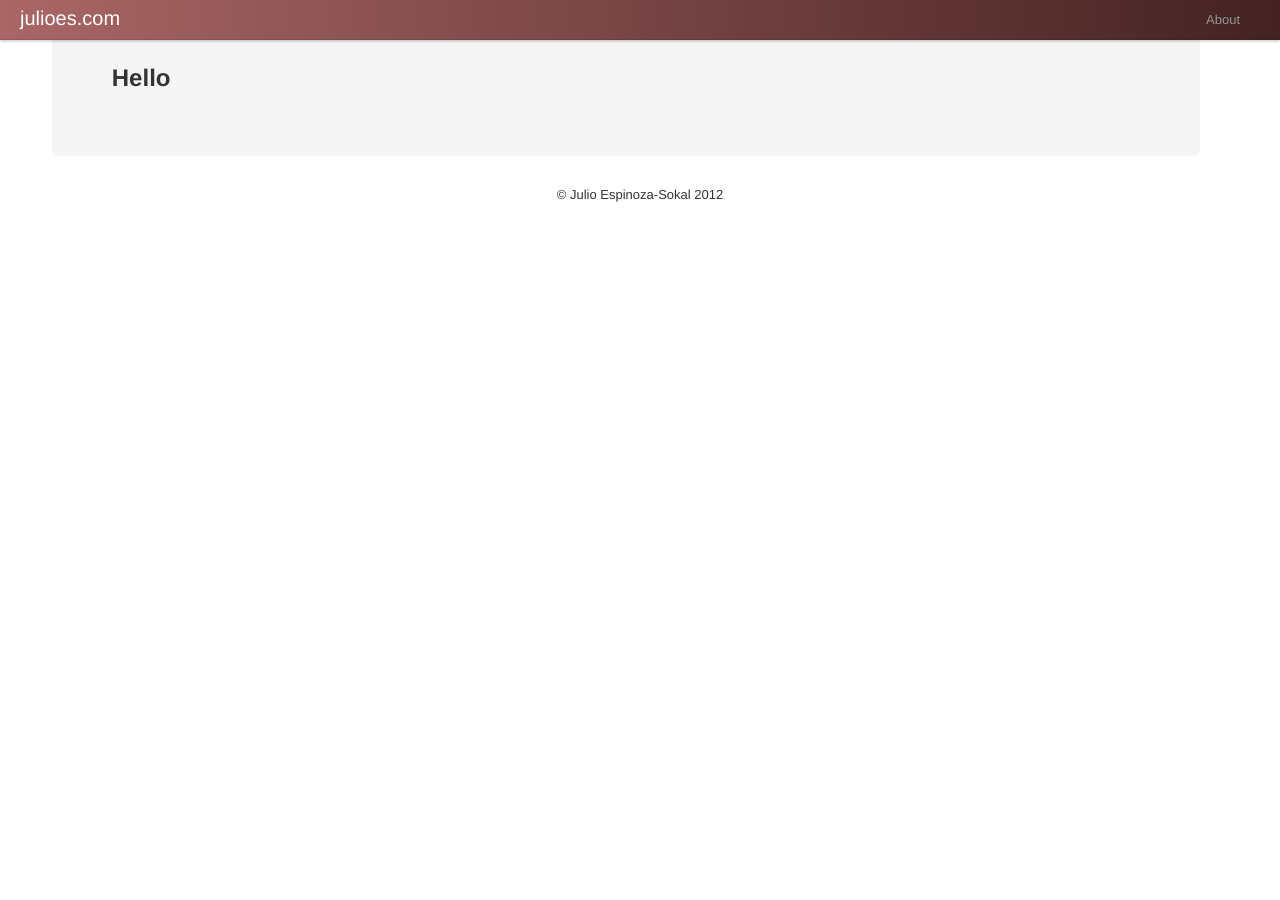
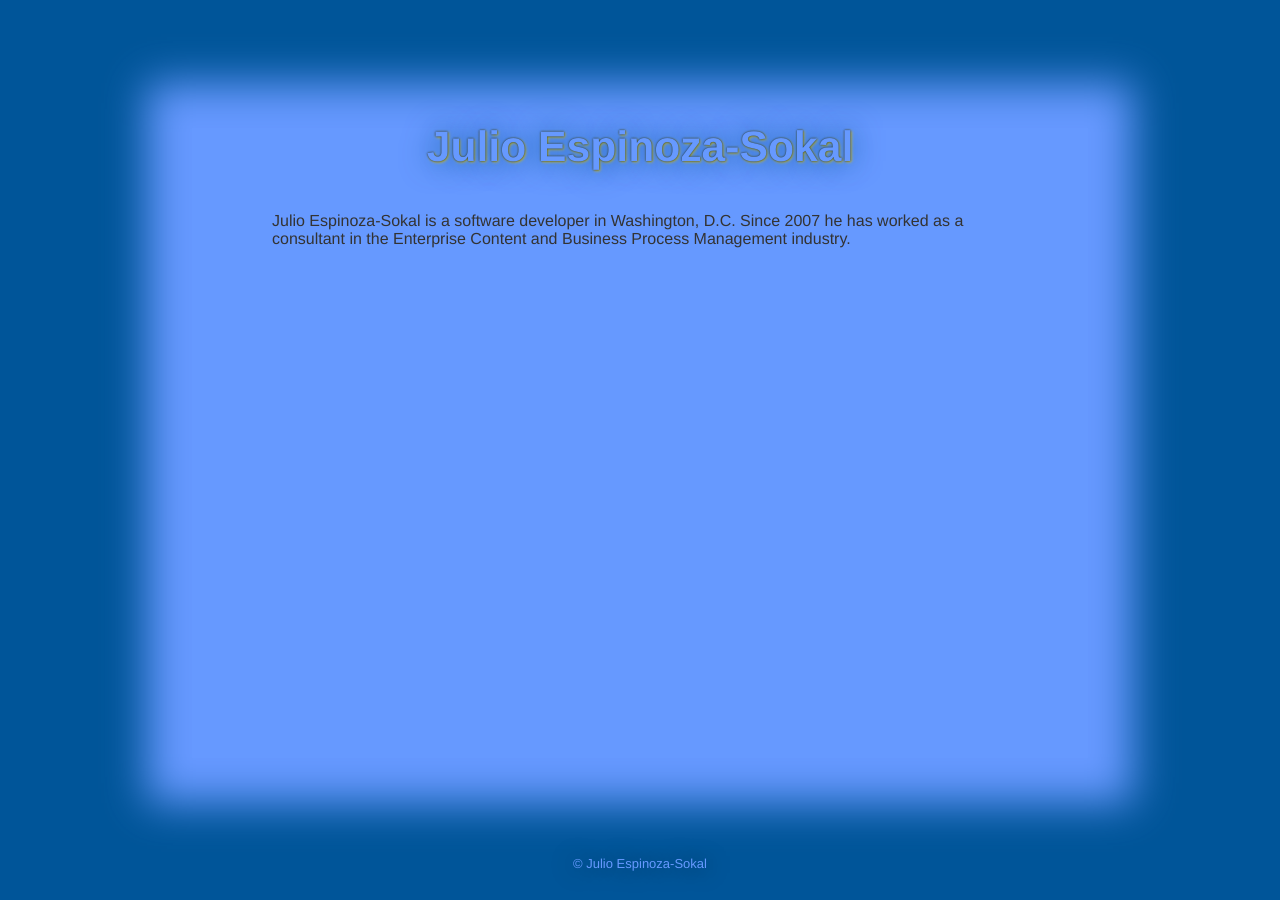
Before and after one commit to julioes/julioes.github.io, a Jekyll site: the page built from index.html, in a window 1280 px wide. Built offline with Jekyll 4.4.1, drawn with Linux system fonts in a browser that asks for light colours.

Commit message:
Blue boxes.
Signed-off-by: Julio Espinoza-Sokal <julioes@gmail.com>

```diff
--- a/_config.yml
+++ b/_config.yml
@@ -13,4 +13,4 @@ author:
 
 production_url: http://julioes.github.com
 
-permalink: /:year/:month/:title
+permalink: /blog/:year/:month/:title
--- a/_layouts/layout.html
+++ b/_layouts/layout.html
@@ -7,8 +7,6 @@
     <link rel="stylesheet" href="/css/bootstrap.min.css" type="text/css" media="screen"/>
     <link rel="stylesheet" href="/css/bootstrap-responsive.min.css" type="text/css" media="screen"/>
     <link rel="stylesheet" href="/css/styles.css" type="text/css" media="screen"/>
-  </head>
-  </head>
   </head>
   <body>
     <div class="navbar navbar-fixed-top">
--- a/css/styles.css
+++ b/css/styles.css
@@ -8,6 +8,43 @@
   background-image: linear-gradient(left, #A66, #422);
 }
 
+body#main-body {
+  background-color: #005599;
+}
+
+div#main-block {
+  position: fixed;
+  left: 0px;
+  right: 0px;
+  margin: 10% 15% 15%;
+  height: 70%;
+  background: #7db9e8;
+  background: #69F;
+  -webkit-box-shadow: 0px 0px 40px 45px #69F;
+  -moz-box-shadow: 0px 0px 40px 45px #69F;
+  -o-box-shadow: 0px 0px 40px 45px #69F;
+  -ms-box-shadow: 0px 0px 40px 45px #69F;
+  box-shadow: 0px 0px 40px 45px #69F;
+}
+
+div#main-block h1 {
+  text-align: center;
+  text-shadow: 0px 0px 30px #059, 0px 0px 2px #111, 1px 1px 3px gold;
+  color: #69F;
+  font-size: 32pt;
+}
+
+div#main-block p {
+  margin: 5em;
+  margin-top: 3em;
+  font-size: 12pt;
+}
+
 .footer {
   text-align: center;
+  position: absolute;
+  bottom: 2%;
+  width: 100%;
+  text-shadow: black 1px 1px 25px;
+  color: #69F;
 }
--- a/index.html
+++ b/index.html
@@ -1,11 +1,28 @@
 ---
-layout: layout
-title: "julioes.com"
 ---
+<!DOCTYPE html>
+<html>
+  <head>
+    <meta http-equiv="content-type" content="text/html charset=utf-8" />
+    <title>{{ site.title }}</title>
+    <meta name="author" content="{{ site.author.name }}" />
+    <link rel="stylesheet" href="/css/bootstrap.min.css" type="text/css" media="screen" />
+    <link rel="stylesheet" href="/css/bootstrap-responsive.min.css" type="text/css" media="screen" />
+    <link rel="stylesheet" href="/css/styles.css" type="text/css" media="screen" />
+  </head>
+  <body id="main-body">
 
-{% for page in site.posts limit:5 %}
-<div class="post">
-  {% include post_header.html %}
-  {{ page.content }}
-</div>
-{% endfor %}
+    <div id="main-block">
+      <h1>{{ site.author.name }}</h1>
+      <p>Julio Espinoza-Sokal is a software developer in Washington, D.C. Since 2007 he has worked as a consultant in the Enterprise Content and Business Process Management industry.</p>
+    </div>
+
+    <footer class="footer">
+      <p>&copy; {{ site.author.name }} </p>
+    </footer>
+
+    <script type="text/javascript" src="/js/bootstrap.min.js" />
+    <script type="text/javascript">
+    </script>
+  </body>
+</html>
```
Also changed, not shown: blog/index.html (added, +10 -0 lines).
